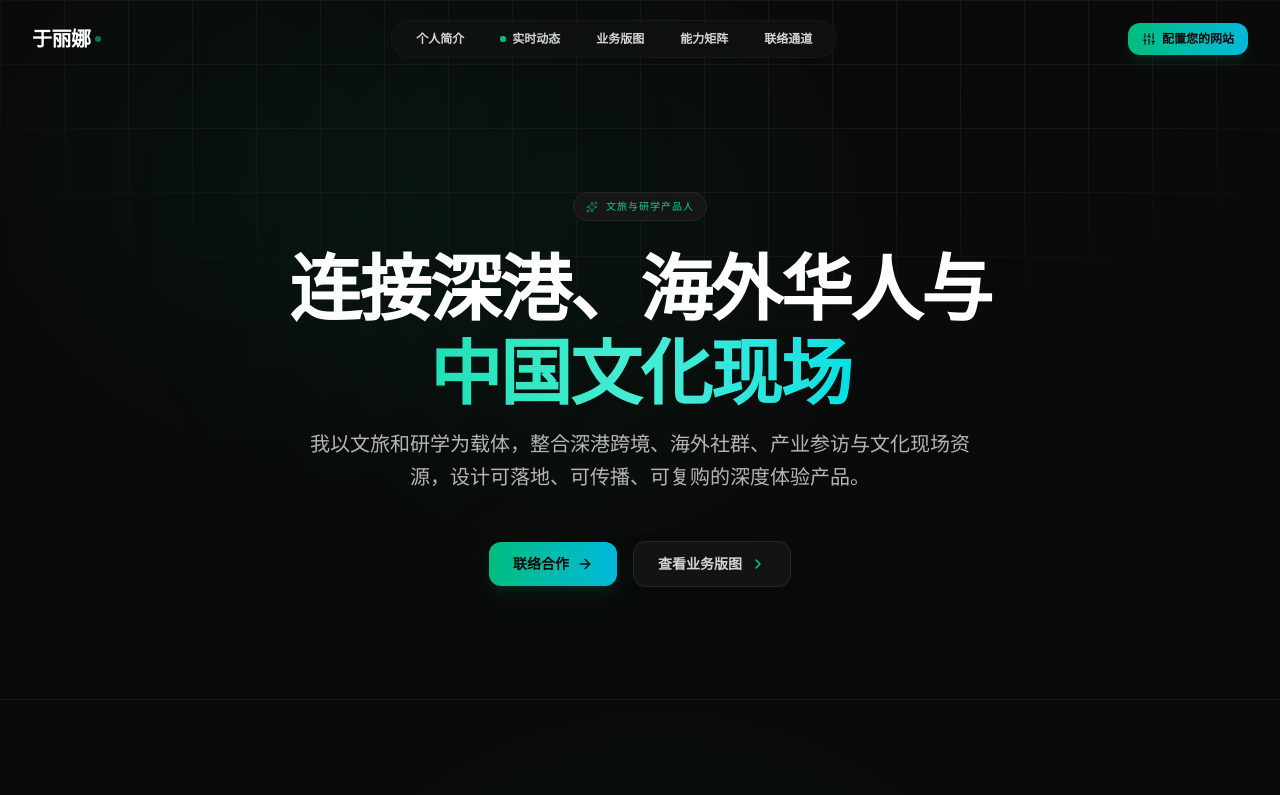
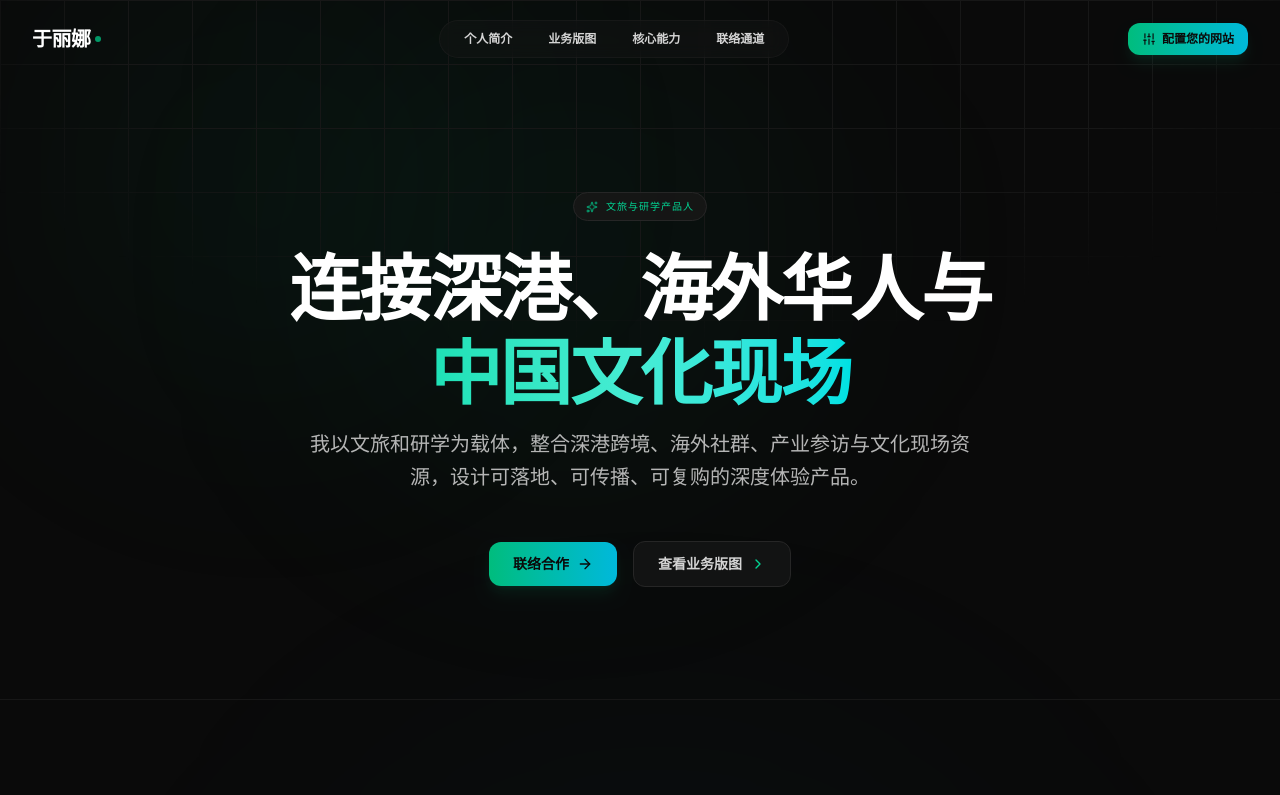
Before and after one commit to laneige9191/personal-fortfolio, a React (Vite) app: page / in a window 1280 px wide. Shown: the top 795 px of the page. Built offline with nearby package versions, Linux system fonts and the light colour scheme; a web font is replaced by a local one.

Commit message:
Remove live feed navigation and section

```diff
--- a/src/App.tsx
+++ b/src/App.tsx
@@ -25,7 +25,6 @@ import {
 } from './data';
 
 import { ProfileSection } from './components/ProfileSection';
-import { ActiveProjects } from './components/ActiveProjects';
 import { BusinessLandscape } from './components/BusinessLandscape';
 import { CapabilityMatrix } from './components/CapabilityMatrix';
 import { ContactSection } from './components/ContactSection';
@@ -102,9 +101,8 @@ export default function App() {
     heroPortfolioBtn: { zh: '查看业务版图', en: 'Explore Venture' } as TranslationSet,
     customizerTip: { zh: '配置您的网站', en: 'Personalize App' } as TranslationSet,
     navProfile: { zh: '个人简介', en: 'Bio' } as TranslationSet,
-    navActiveProjects: { zh: '实时动态', en: 'Live Feed' } as TranslationSet,
     navBusiness: { zh: '业务版图', en: 'Landscape' } as TranslationSet,
-    navCapabilities: { zh: '能力矩阵', en: 'Matrix' } as TranslationSet,
+    navCapabilities: { zh: '核心能力', en: 'Capabilities' } as TranslationSet,
     navContact: { zh: '联络通道', en: 'Contact' } as TranslationSet,
     footerNote: { zh: '本站所有业务板块为真实项目经验整合。欢迎基于定制面板修改为您个人专属的专业履历。', en: 'Synthesized from actual business ventures. Personalize with your own name & contact details via the gear panel!' } as TranslationSet,
   };
@@ -143,16 +141,6 @@ export default function App() {
               className="px-4 py-1.5 text-xs font-semibold text-neutral-300 hover:text-white rounded-full hover:bg-neutral-800/50 transition-all"
             >
               {text.navProfile[language]}
-            </button>
-            <button
-              onClick={() => handleScrollTo('active-projects')}
-              className="px-4 py-1.5 text-xs font-semibold text-neutral-300 hover:text-white rounded-full hover:bg-neutral-800/50 transition-all flex items-center gap-1.5"
-            >
-              <span className="relative flex h-1.5 w-1.5">
-                <span className="animate-ping absolute inline-flex h-full w-full rounded-full bg-emerald-400 opacity-75"></span>
-                <span className="relative inline-flex rounded-full h-1.5 w-1.5 bg-emerald-500"></span>
-              </span>
-              {text.navActiveProjects[language]}
             </button>
             <button
               onClick={() => handleScrollTo('business')}
@@ -261,13 +249,10 @@ export default function App() {
         {/* SECT 1: PERSONAL PROFILE (个人简介) */}
         <ProfileSection profile={profile} contactInfo={contactInfo} language={language} />
 
-        {/* SECT 1.5: ACTIVE PROJECTS (当前进行中项目) */}
-        <ActiveProjects language={language} />
-
         {/* SECT 2: BUSINESS LANDSCAPE (业务版图) */}
         <BusinessLandscape segments={defaultBusinessSegments} language={language} />
 
-        {/* SECT 3: CAPABILITY MATRIX (能力矩阵) */}
+        {/* SECT 3: CORE CAPABILITIES */}
         <CapabilityMatrix categories={defaultCapabilityCategories} language={language} />
 
         {/* SECT 4: CONTACT NETWORK (联系方式) */}
```
